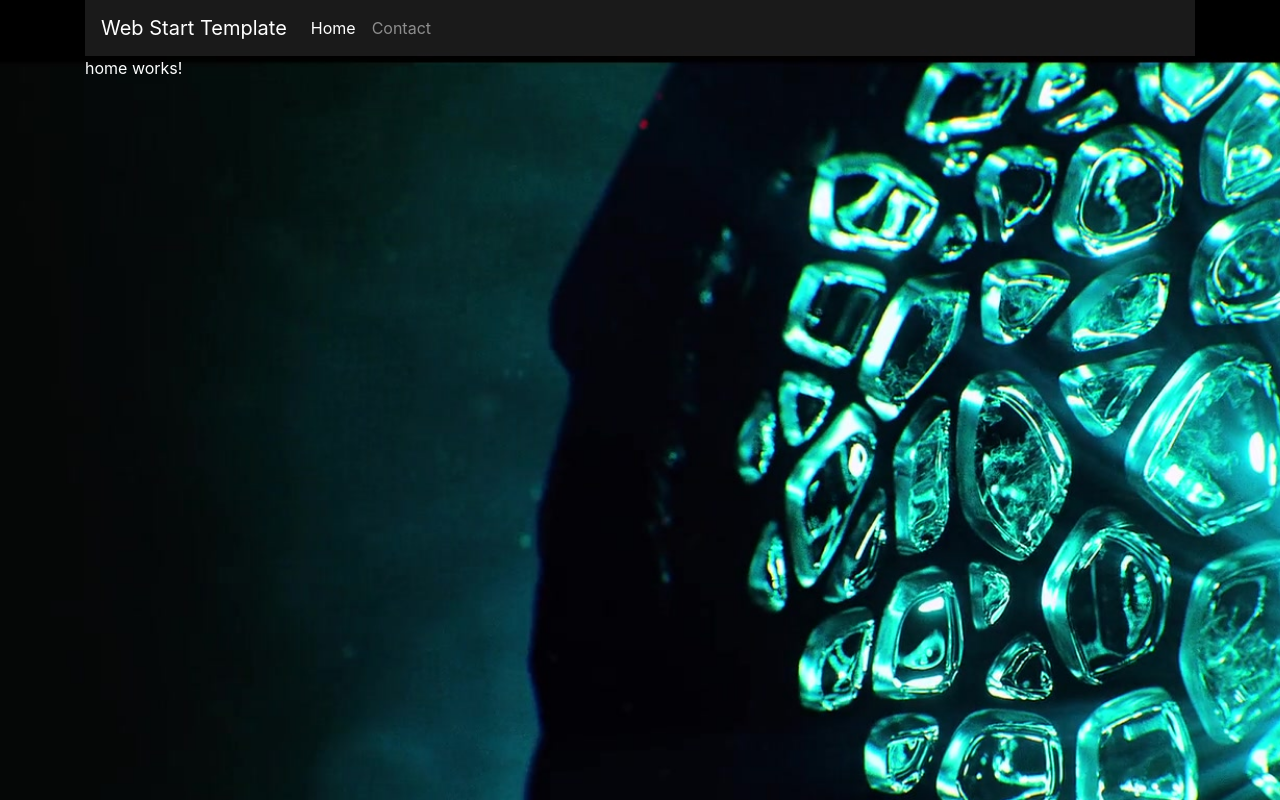
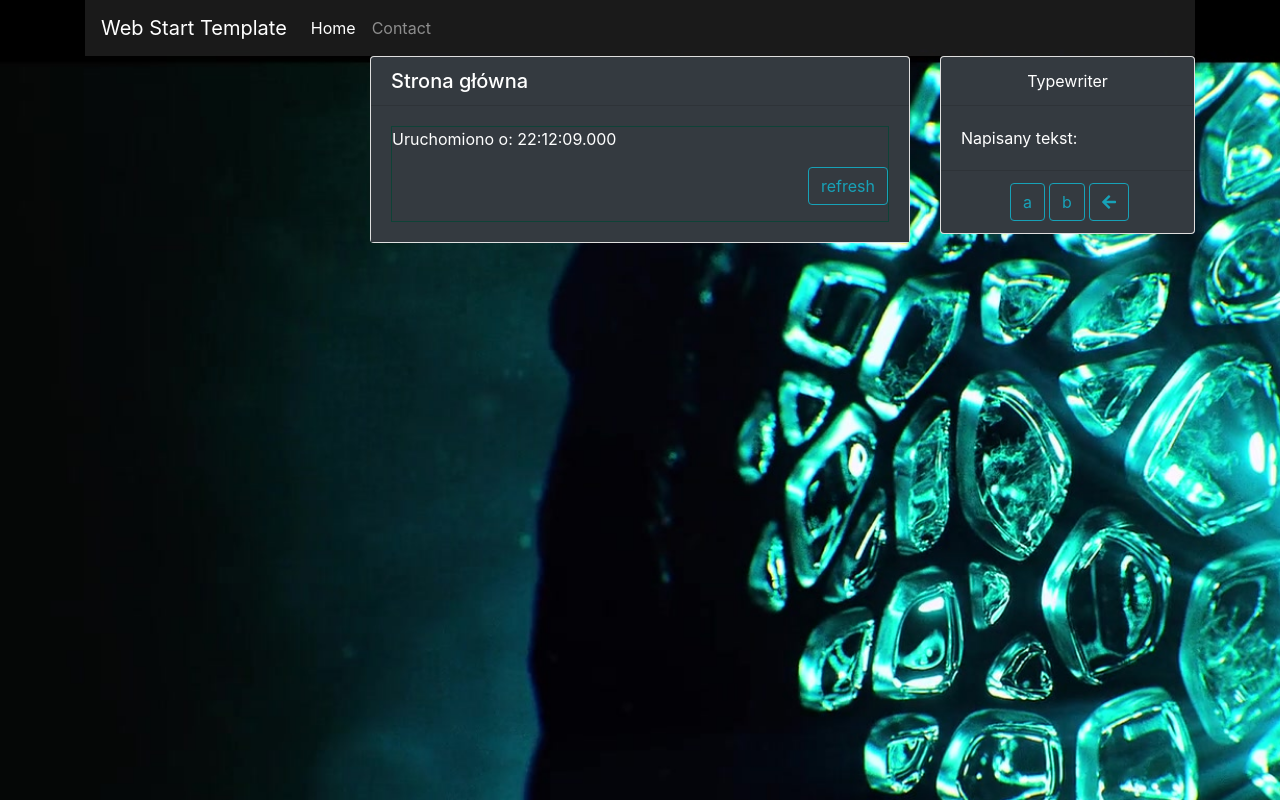
Before and after one commit to teamWSIZ/JS2-2019, an Angular app: page /home in a window 1280 px wide. Built offline with nearby package versions, Linux system fonts and the light colour scheme.

Commit message:
Maszyna do pisania w wersji bez usuwania

```diff
--- a/src/app/app.module.ts
+++ b/src/app/app.module.ts
@@ -7,6 +7,8 @@ import { HomeComponent } from './home/home.component';
 import { ContactComponent } from './contact/contact.component';
 import { MenuComponent } from './menu/menu.component';
 import { ProgressComponent } from './progress/progress.component';
+import { ZegarComponent } from './zegar/zegar.component';
+import { TypewriterComponent } from './typewriter/typewriter.component';
 
 @NgModule({
   declarations: [
@@ -14,7 +16,9 @@ import { ProgressComponent } from './progress/progress.component';
     HomeComponent,
     ContactComponent,
     MenuComponent,
-    ProgressComponent
+    ProgressComponent,
+    ZegarComponent,
+    TypewriterComponent
   ],
   imports: [
     BrowserModule,
--- a/src/app/contact/contact.component.html
+++ b/src/app/contact/contact.component.html
@@ -21,6 +21,8 @@
       </div>
       <div class="card-footer bg-dark text-right">
         <button class="btn btn-outline-info" (click)="mojaAkcja()"> Click me!</button>
+        <app-zegar></app-zegar>
+
       </div>
     </div>
 
--- a/src/app/home/home.component.html
+++ b/src/app/home/home.component.html
@@ -1,3 +1,19 @@
-<p>
-  home works!
-</p>
+<div class="row">
+  <div class="col-md-3"></div>
+  <div class="col-md-6">
+    <div class="card">
+      <div class="card-header bg-dark h5">
+        Strona główna
+      </div>
+      <div class="card-body bg-dark">
+
+        <app-zegar></app-zegar>
+
+
+      </div>
+    </div>
+  </div>
+  <div class="col-md-3">
+    <app-typewriter></app-typewriter>
+  </div>
+</div>
--- a/src/app/home/home.component.ts
+++ b/src/app/home/home.component.ts
@@ -6,10 +6,10 @@ import { Component, OnInit } from '@angular/core';
   styleUrls: ['./home.component.less']
 })
 export class HomeComponent implements OnInit {
-
   constructor() { }
 
   ngOnInit() {
   }
 
+
 }
--- /dev/null
+++ b/src/app/typewriter/typewriter.component.html
@@ -0,0 +1,11 @@
+<div class="card">
+  <div class="card-header text-center bg-dark">Typewriter</div>
+  <div class="card-body bg-dark">
+    Napisany tekst: {{napisany}}
+  </div>
+  <div class="card-footer bg-dark text-center">
+    <button class="btn btn-outline-info ml-1" (click)="dodajNapis('a')"> a </button>
+    <button class="btn btn-outline-info ml-1" (click)="dodajNapis('b')"> b </button>
+    <button class="btn btn-outline-info ml-1">  <i class="fas fa-arrow-left"></i>  </button>
+  </div>
+</div>
--- /dev/null
+++ b/src/app/typewriter/typewriter.component.ts
@@ -0,0 +1,30 @@
+import { Component, OnInit } from '@angular/core';
+
+@Component({
+  selector: 'app-typewriter',
+  templateUrl: './typewriter.component.html',
+  styleUrls: ['./typewriter.component.less']
+})
+export class TypewriterComponent implements OnInit {
+  napisany: string;
+
+  constructor() { }
+
+  ngOnInit() {
+    this.napisany = '';
+  }
+
+  dodajA() {
+    this.napisany += 'a';
+  }
+
+  dodajB() {
+    this.napisany += 'b';
+  }
+
+  dodajNapis(napis: string) {
+    this.napisany += napis;
+  }
+
+
+}
--- /dev/null
+++ b/src/app/zegar/zegar.component.html
@@ -0,0 +1,9 @@
+<div style="border: 1px solid #0e4237">
+<p class="text-left">
+  Uruchomiono o: {{godzina  | date: 'HH:mm:ss.SSS'}}
+</p>
+<p class="text-right">
+  <button class="btn btn-outline-info" (click)="refreshHour()">refresh</button>
+</p>
+</div>
+<!--        dd-MM-yyyy -->
--- /dev/null
+++ b/src/app/zegar/zegar.component.ts
@@ -0,0 +1,18 @@
+import { Component, OnInit } from '@angular/core';
+
+@Component({
+  selector: 'app-zegar',
+  templateUrl: './zegar.component.html',
+  styleUrls: ['./zegar.component.less']
+})
+export class ZegarComponent implements OnInit {
+  godzina: Date;  //podany typ zmienne - wiemy, że to będzie data
+  constructor() { }
+
+  ngOnInit() {
+    this.refreshHour();
+  }
+  refreshHour() {
+    this.godzina = new Date();
+  }
+}
--- a/src/index.html
+++ b/src/index.html
@@ -7,6 +7,8 @@
 
   <meta name="viewport" content="width=device-width, initial-scale=1">
   <link rel="icon" type="image/x-icon" href="favicon.ico">
+  <link rel="stylesheet" href="https://use.fontawesome.com/releases/v5.7.2/css/all.css" integrity="sha384-fnmOCqbTlWIlj8LyTjo7mOUStjsKC4pOpQbqyi7RrhN7udi9RwhKkMHpvLbHG9Sr" crossorigin="anonymous">
+
 </head>
 <body class="text-white">
   <app-root></app-root>
```
Also changed, not shown: src/app/typewriter/typewriter.component.less (added), src/app/zegar/zegar.component.less (added), 2 other files (tests, documents, lock files or other folders).
